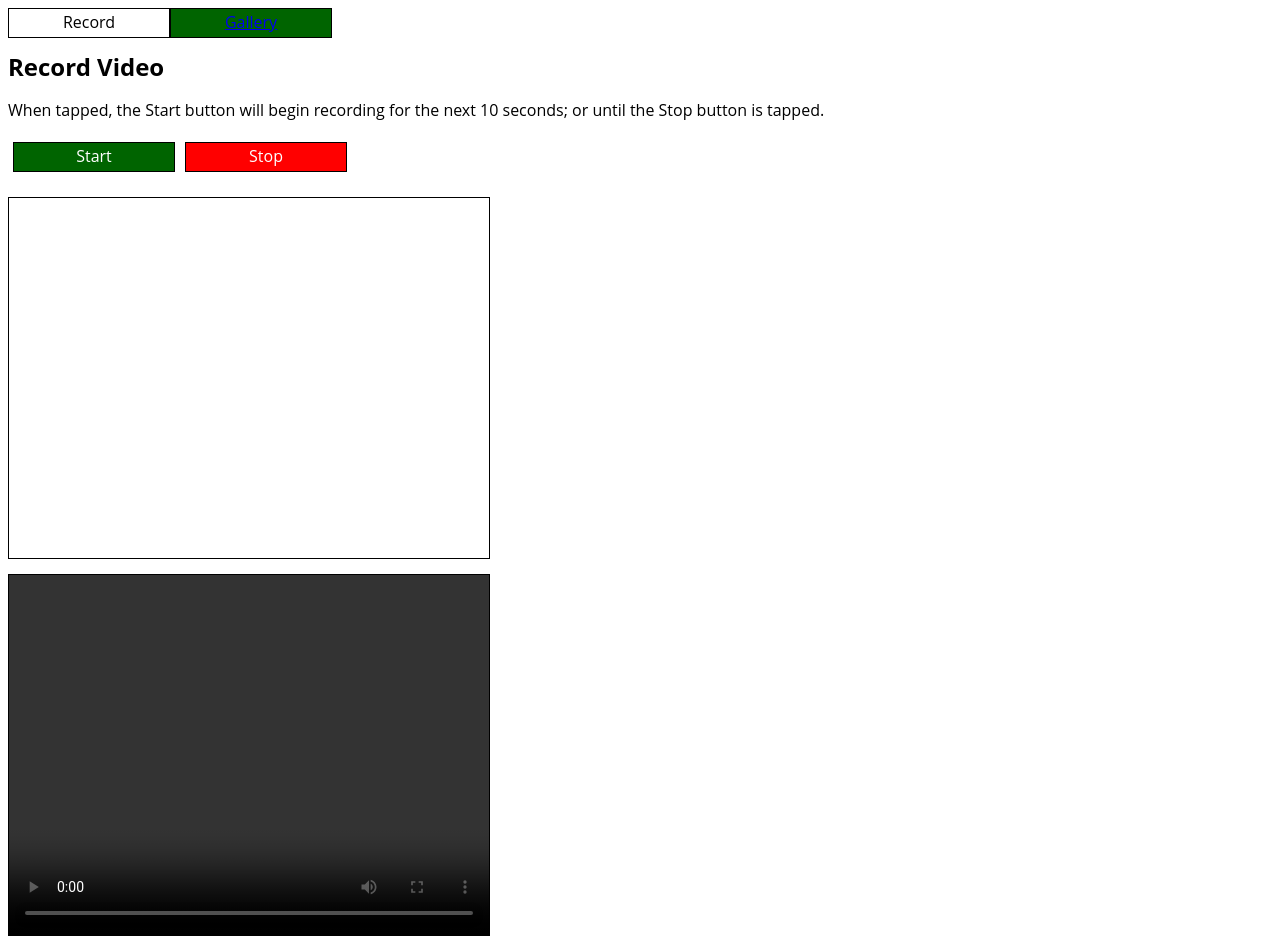
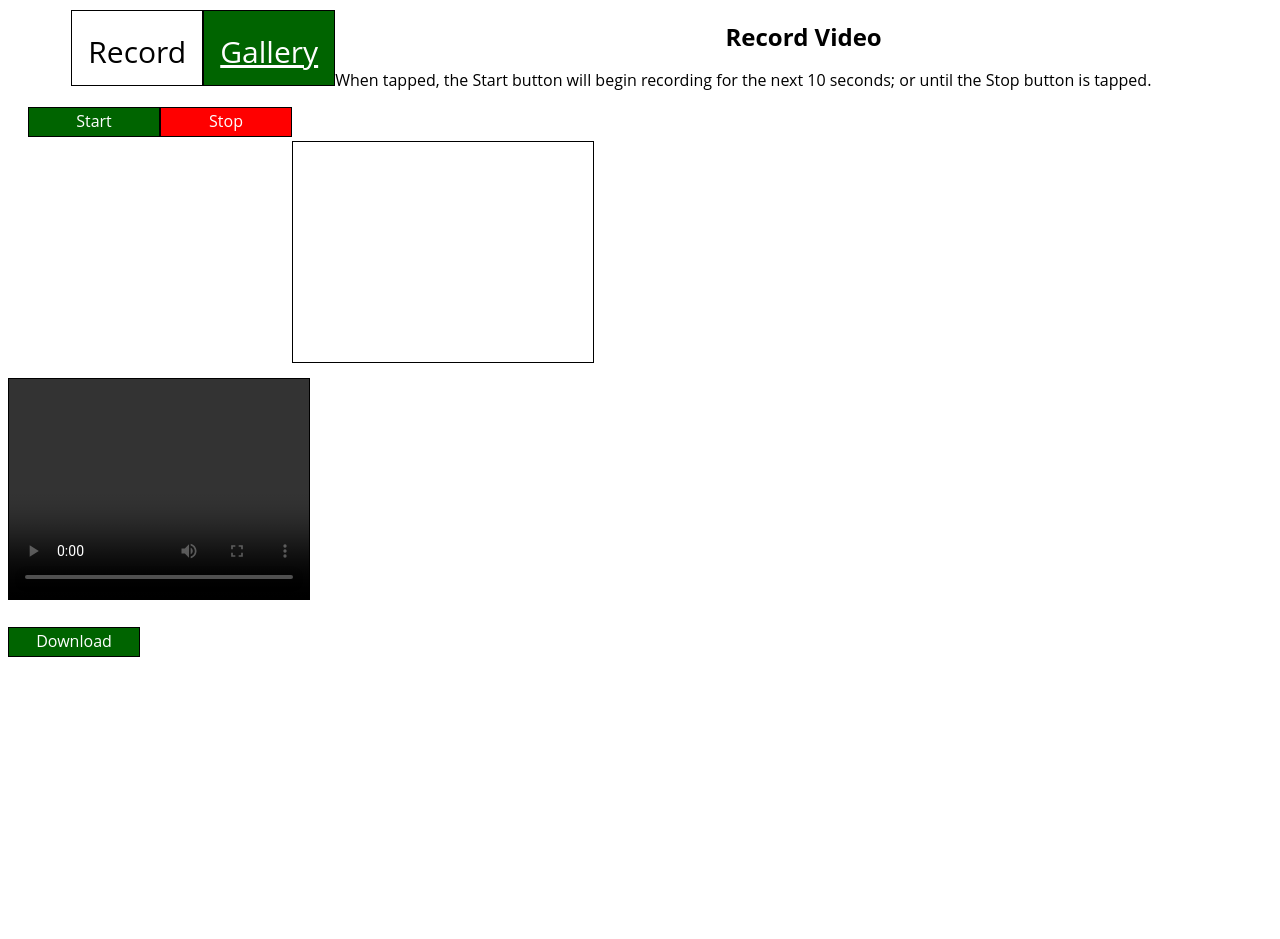
Before and after one commit to TomBryon/my_backyard, a plain HTML site: page video/video/record.html in a window 1280 px wide. Shown: the top 939 px of the page. After the commit the page ends 800 px from the top, so only its background shows below. Drawn offline with Linux system fonts and the light colour scheme.

Commit message:
Add files via upload

```diff
--- a/video/video/gallery.css
+++ b/video/video/gallery.css
@@ -3,7 +3,12 @@
 body {
   font: 16px "Open Sans", "Arial", sans-serif;
 }
+a {
+  color: white;
+}
 video {
+  width: 300px;
+  height: 280px;
   margin-top: 2px;
   border: 1px solid black;
 }
@@ -11,32 +16,38 @@ video {
   float: left;
   margin-top: 30px;
 }
+.topLeftButton {
+  float: left;
+  margin-left: 5%;
+  display: block;
+  height: 50px;
+  width: 130px;
+  border: 1px solid black;
+  font-size: 30px;
+  text-align: center;
+  padding-top: 20px;
+  padding-bottom: 4px;
+  color: white;
+  background-color: darkgreen;
+  text-decoration: none;
+  margin-bottom: 10px;
+}
 .topRightButton {
   float: left;
+  left: -5%;
+  cursor: pointer;
   display: block;
-  width: 160px;
+  height: 50px;
+  width: 130px;
   border: 1px solid black;
-  font-size: 16px;
+  font-size: 30px;
   text-align: center;
-  padding-top: 2px;
+  padding-top: 20px;
   padding-bottom: 4px;
   color: black;
   background-color: white;
   text-decoration: none;
-}
-.topLeftButton {
-  float: left;
-  cursor: pointer;
-  display: block;
-  width: 160px;
-  border: 1px solid black;
-  font-size: 16px;
-  text-align: center;
-  padding-top: 2px;
-  padding-bottom: 4px;
-  color: white;
-  background-color: darkgreen;
-  text-decoration: none;
+  margin-bottom: 10px;
 }
 .uploadButton {
   cursor: pointer;
@@ -53,19 +64,8 @@ video {
   text-decoration: none;
 }
 h2 {
+  text-align: center;
   margin-bottom: 4px;
-}
-.left {
-  margin-right: 10px;
-  float: left;
-  width: 480px;
-  padding: 0px;
-}
-.right {
-  margin-left: 10px;
-  float: left;
-  width: 480px;
-  padding: 0px;
 }
 .bottom {
   clear: both;
--- a/video/video/record.css
+++ b/video/video/record.css
@@ -4,10 +4,14 @@ body {
   font: 16px "Open Sans", "Arial", sans-serif;
 }
 .topnav {
-  padding: 5px;
 
 }
+a {
+  color: white;
+}
 video {
+  width: 300px;
+  height: 220px;
   margin-top: 10px;
   border: 1px solid black;
 }
@@ -17,35 +21,45 @@ video {
 }
 .topLeftButton {
   float: left;
+  margin-left: 5%;
   display: block;
-  width: 160px;
+  height: 50px;
+  width: 130px;
   border: 1px solid black;
-  font-size: 16px;
+  font-size: 30px;
   text-align: center;
-  padding-top: 2px;
+  padding-top: 20px;
   padding-bottom: 4px;
   color: black;
   background-color: white;
   text-decoration: none;
+  margin-bottom: 10px;
 }
 .topRightButton {
   float: left;
+  left: -5%;
   cursor: pointer;
   display: block;
-  width: 160px;
+  height: 50px;
+  width: 130px;
   border: 1px solid black;
-  font-size: 16px;
+  font-size: 30px;
   text-align: center;
-  padding-top: 2px;
+  padding-top: 20px;
   padding-bottom: 4px;
   color: white;
   background-color: darkgreen;
   text-decoration: none;
+  margin-bottom: 10px;
+}
+.controls {
+  text-align: center;
+  margin-left: 20px;
 }
 .startButton {
   cursor: pointer;
   display: block;
-  width: 160px;
+  width: 130px;
   border: 1px solid black;
   float: left;
   font-size: 16px;
@@ -60,13 +74,12 @@ video {
   cursor: pointer;
   display: block;
   float: left;
-  width: 160px;
+  width: 130px;
   border: 1px solid black;
   font-size: 16px;
   text-align: center;
   padding-top: 2px;
   padding-bottom: 4px;
-  margin-left: 10px;
   color: white;
   background-color: red;
   text-decoration: none;
@@ -74,7 +87,7 @@ video {
 .downloadButton {
   cursor: pointer;
   display: block;
-  width: 160px;
+  width: 130px;
   border: 1px solid black;
   float: left;
   font-size: 16px;
@@ -86,10 +99,12 @@ video {
   text-decoration: none;
 }
 h2 {
+  text-align: center;
+  margin-top: 10px;
+  padding-top: 10px;
   margin-bottom: 4px;
 }
 .bottom {
-  clear: both;
+  margin-top: 100px;
   padding-top: 10px;
-  padding-bottom: 200px;
 }
--- a/video/video/record.html
+++ b/video/video/record.html
@@ -6,18 +6,19 @@
     <title>Record Video</title>
   </head>
   <body>
-    <div id="recordButton" class="topLeftButton">
-      Record
+    <div id="topnav" class="topnav">
+      <div id="recordButton" class="topLeftButton">
+        Record
+      </div>
+      <div id="galleryButton" class="topRightButton">
+        <a href="gallery.html">Gallery</a>
+      </div>
     </div>
-    <div id="galleryButton" class="topRightButton">
-      <a href="gallery.html">Gallery</a>
-    </div>
-    <br>
     <h2> Record Video </h2>
     <p>
       When tapped, the Start button will begin recording for the next 10 seconds; or until the Stop button is tapped.
     </p>
-    <div id="topnav" class="topnav">
+    <div id="controls" class="controls">
       <div id="startButton" class="startButton">
         Start
       </div>
@@ -26,10 +27,10 @@
       </div>
     </div>
     <div id="videoElement" class="videoElement">
-      <video id="preview" width="480" height="360" autoplay muted></video>
+      <video id="preview" autoplay muted></video>
     </div>
     <div id="playback" class="playback">
-      <video id="recording" width="480" height="360" controls></video>
+      <video id="recording" controls></video>
     </div>
     <br>
     <a id="downloadButton" class="downloadButton">Download</a>
--- a/video/video/video.js
+++ b/video/video/video.js
@@ -62,7 +62,7 @@ startButton.addEventListener("click", function() {
     downloadButton.href = recording.src;
     downloadButton.download = "RecordedVideo.webm";
 
-    log("Successfully recorded " + recordedBlob.size + " bytes of " +
+    log("Successfully recorded \n" + recordedBlob.size + " bytes of \n" +
         recordedBlob.type + " media.");
   })
   .catch(log);
@@ -70,6 +70,10 @@ startButton.addEventListener("click", function() {
 
 stopButton.addEventListener("click", function() {
   stop(preview.srcObject);
+}, false);
+
+downloadButton.addEventListener("click", function() {
+  log("Successfully downloaded. \n");
 }, false);
 
 form.addEventListener('submit', e => {
```
Also changed, not shown: video/video/gallery.html (+5 -2 lines).
